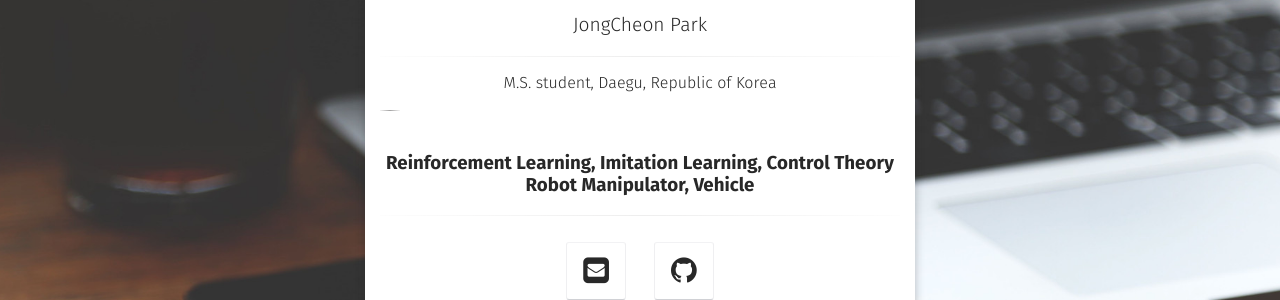
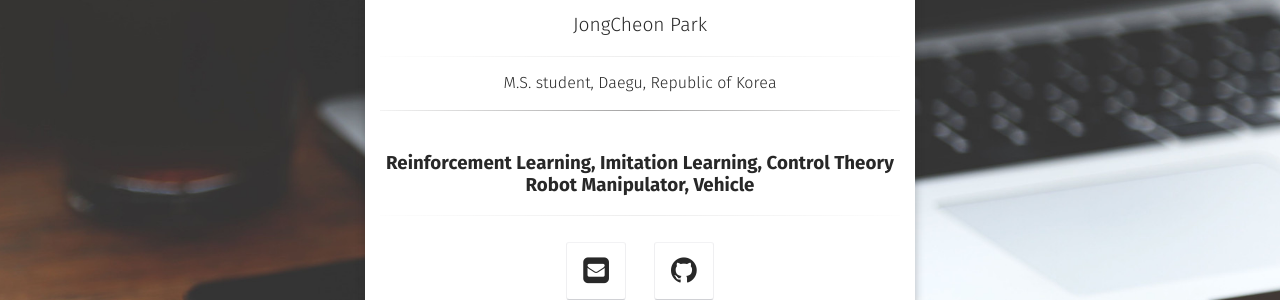
Before and after one commit to JongCheon-Park/JongCheon-Park.github.io, a Jekyll site: the page built from index.html, in a window 1280 px wide. Shown: the part 331-631 px from the top of the page. Built offline with Jekyll 4.4.1, drawn with Linux system fonts in a browser that asks for light colours; some web fonts are replaced.

Commit message:
Update _config.yml

```diff
--- a/_config.yml
+++ b/_config.yml
@@ -1,6 +1,6 @@
 # Site
 title:              JongCheon Park
-bio:                'M.S. student, Daegu, Republic of Korea <hr width="20px"> <br> Reinforcement Learning, Imitation Learning, Control Theory <br> Robot Manipulator, Vehicle'
+bio:                'M.S. student, Daegu, Republic of Korea <hr width="100%"> <br> Reinforcement Learning, Imitation Learning, Control Theory <br> Robot Manipulator, Vehicle'
 description:        "JongCheon Park biography and blog."
 reading_time:       true
 words_per_minute:   150
```
